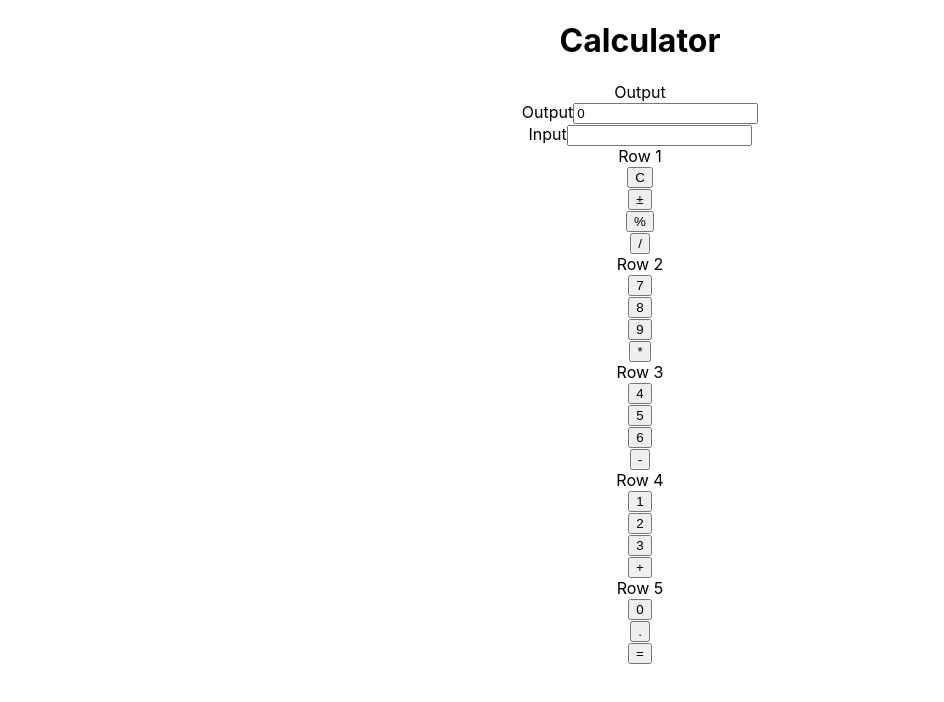
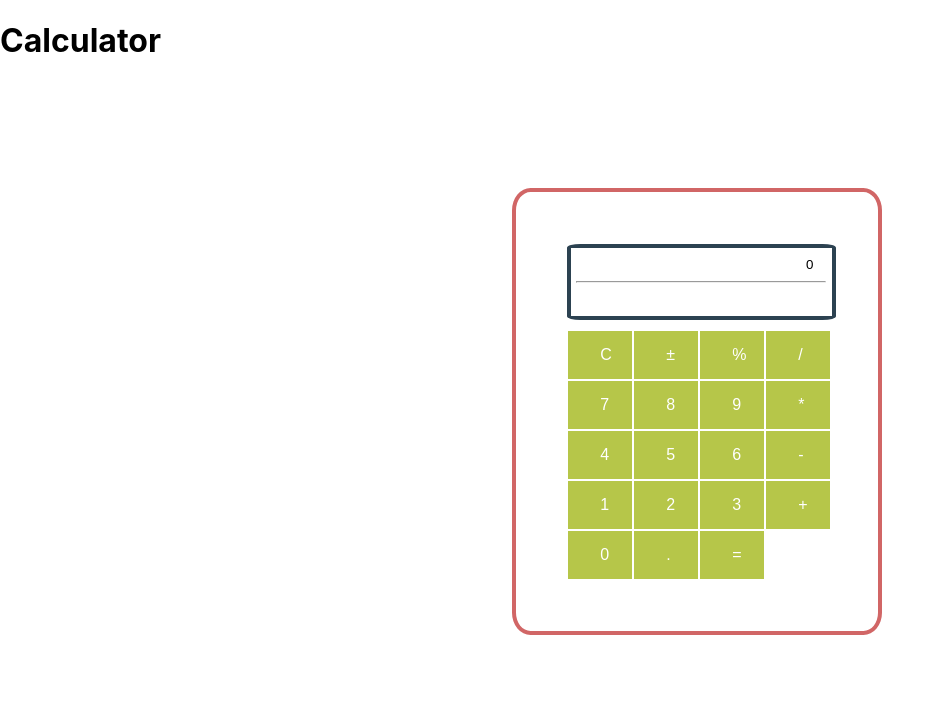
Before and after one commit to adancy95/calculator, a React (Create React App) app in the folder calculator/: page / in a window 1280 px wide. Shown: the top 702 px of the page, without its empty margins (0-944 px from the left). Built offline with nearby package versions, Linux system fonts and the light colour scheme.

Commit message:
added styling to the calculator.

```diff
--- a/calculator/src/App.css
+++ b/calculator/src/App.css
@@ -1,38 +1,40 @@
-.App {
-  text-align: center;
+.button-row {
+  display: flex;
 }
 
-.App-logo {
-  height: 40vmin;
-  pointer-events: none;
+.calculator {
+  margin: 10% 40%;
+  width: 260px;
+  padding: 4%;
+  border: 4px solid #D16666;
+  border-radius: 5%;
 }
 
-@media (prefers-reduced-motion: no-preference) {
-  .App-logo {
-    animation: App-logo-spin infinite 20s linear;
-  }
+.display {
+  width: 250px;
+  border: 4px solid #2C4251;
+  border-radius: 5%;
+  padding:2%;
+  margin-bottom: 10px;
+}
+.display-text {
+  text-align: right;
 }
 
-.App-header {
-  background-color: #282c34;
-  min-height: 100vh;
-  display: flex;
-  flex-direction: column;
-  align-items: center;
-  justify-content: center;
-  font-size: calc(10px + 2vmin);
-  color: white;
+input {
+  border: none;
+  width: 250px;
 }
 
-.App-link {
-  color: #61dafb;
+.operand-btn {
+  background-color: #B6C649;
+  border: none;
+  color: white;
+  padding: 15px 32px;
+  text-align: center;
+  text-decoration: none;
+  display: inline-block;
+  font-size: 16px;
+  width: 5px;
+  margin: 1px;
 }
-
-@keyframes App-logo-spin {
-  from {
-    transform: rotate(0deg);
-  }
-  to {
-    transform: rotate(360deg);
-  }
-}
--- a/calculator/src/App.js
+++ b/calculator/src/App.js
@@ -5,8 +5,7 @@ import Display from './Components/Display';
 function App() {
   return (
     <div className="App">
-      <h1>Calculator</h1>
-      <div>Output</div>
+        <h1>Calculator</h1>
       <div><Display/></div>
 
     </div>
--- a/calculator/src/Components/Display.js
+++ b/calculator/src/Components/Display.js
@@ -1,5 +1,6 @@
 import React from 'react'
 import OperandButton from './OperandButton'
+import '../App.css';
 
 class Display extends React.Component{
   constructor(props) {
@@ -29,40 +30,39 @@ class Display extends React.Component{
   }
   render() {
     return (
-      <div>
-        <div>
-          Output
-          <input type="number" readOnly value={this.state.output}/>
+      <div className="calculator">
+
+        <div className="display">
+          <input className="display-text" type="number" readOnly value={this.state.output} />
+          <hr/>
+          <input className="display-text" type="text" readOnly value={this.state.display}/>
         </div>
-        Input
-        <input type="text" readOnly value={this.state.display}/>
-        <div>
-        Row 1
+
+        <div className="button-row">
         <OperandButton buttonLabel="C" setButtonValue={this.handleClear} />
         <OperandButton buttonLabel="±" setButtonValue={this.handleDisplayInput}/>
         <OperandButton buttonLabel="%" setButtonValue={this.handleDisplayInput}/>
         <OperandButton buttonLabel="/" setButtonValue={this.handleDisplayInput}/>
       </div>
-      <div>Row 2
+      <div className="button-row">
         <OperandButton buttonLabel="7" setButtonValue={this.handleDisplayInput} />
         <OperandButton buttonLabel="8" setButtonValue={this.handleDisplayInput}/>
         <OperandButton buttonLabel="9" setButtonValue={this.handleDisplayInput}/>
         <OperandButton buttonLabel = "*" setButtonValue={this.handleDisplayInput}/>
       </div>
-      <div>Row 3
+      <div className="button-row">
         <OperandButton buttonLabel="4" setButtonValue={this.handleDisplayInput} />
         <OperandButton buttonLabel="5" setButtonValue={this.handleDisplayInput}/>
         <OperandButton buttonLabel="6" setButtonValue={this.handleDisplayInput} />
         <OperandButton buttonLabel="-" setButtonValue={this.handleDisplayInput}/>
       </div>
-      <div>Row 4
+      <div className="button-row">
         <OperandButton buttonLabel="1" setButtonValue={this.handleDisplayInput} />
         <OperandButton buttonLabel="2" setButtonValue={this.handleDisplayInput}/>
         <OperandButton buttonLabel="3" setButtonValue={this.handleDisplayInput}/>
         <OperandButton buttonLabel="+" setButtonValue={this.handleDisplayInput}/>
       </div>
-      <div>
-        Row 5
+      <div className="button-row">
         <OperandButton buttonLabel="0" setButtonValue={this.handleDisplayInput} />
         <OperandButton buttonLabel="." setButtonValue={this.handleDisplayInput} />
         <OperandButton buttonLabel="=" setButtonValue={this.handleEqual}/>
--- a/calculator/src/Components/OperandButton.js
+++ b/calculator/src/Components/OperandButton.js
@@ -14,7 +14,7 @@ class OperandButton extends React.Component{
   render() {
     return (
       <div>
-        <button className="operand-button" value={this.props.buttonLabel} onClick={this.handleChange}>{this.props.buttonLabel}</button>
+        <button className="operand-btn" value={this.props.buttonLabel} onClick={this.handleChange}>{this.props.buttonLabel}</button>
       </div>
     )
   }
```
Also changed, not shown: calculator/src/logo.svg (deleted), 1 other file (tests, documents, lock files or other folders).
